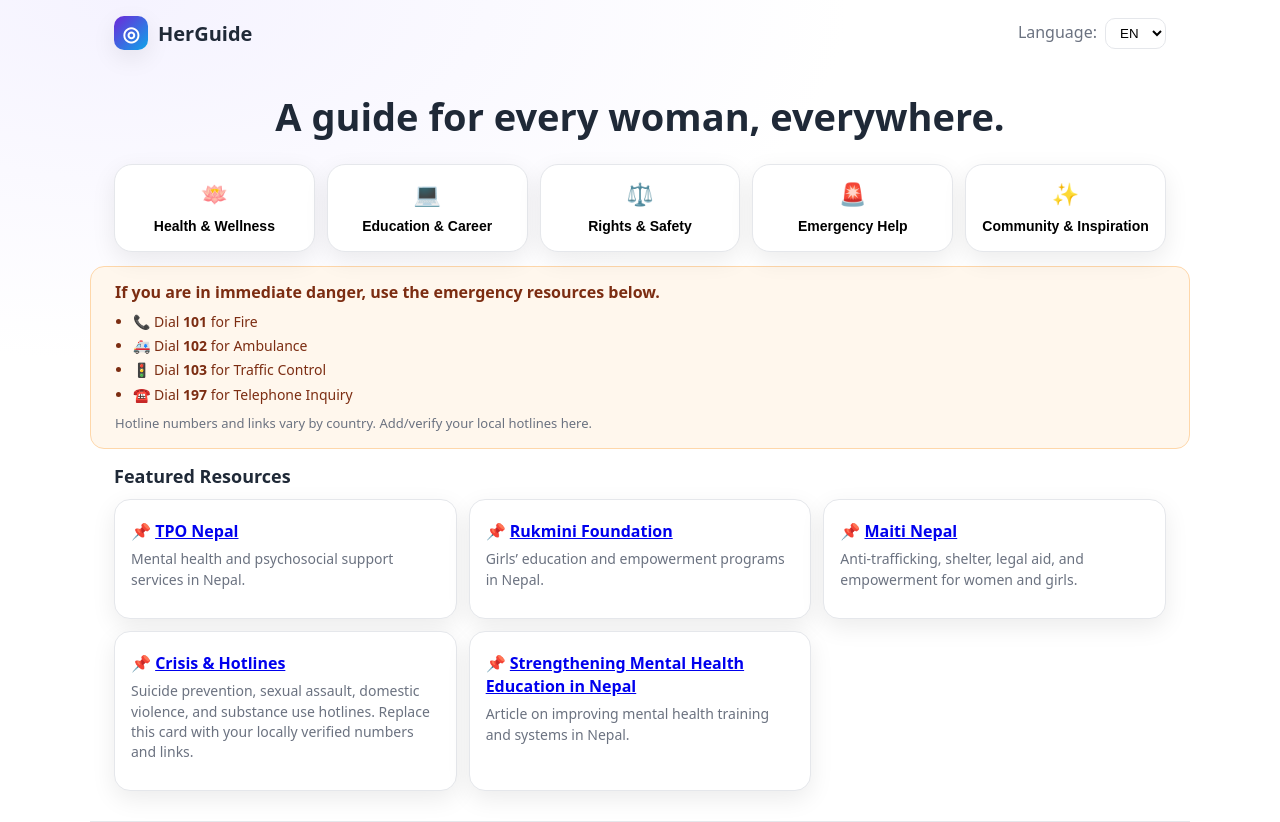
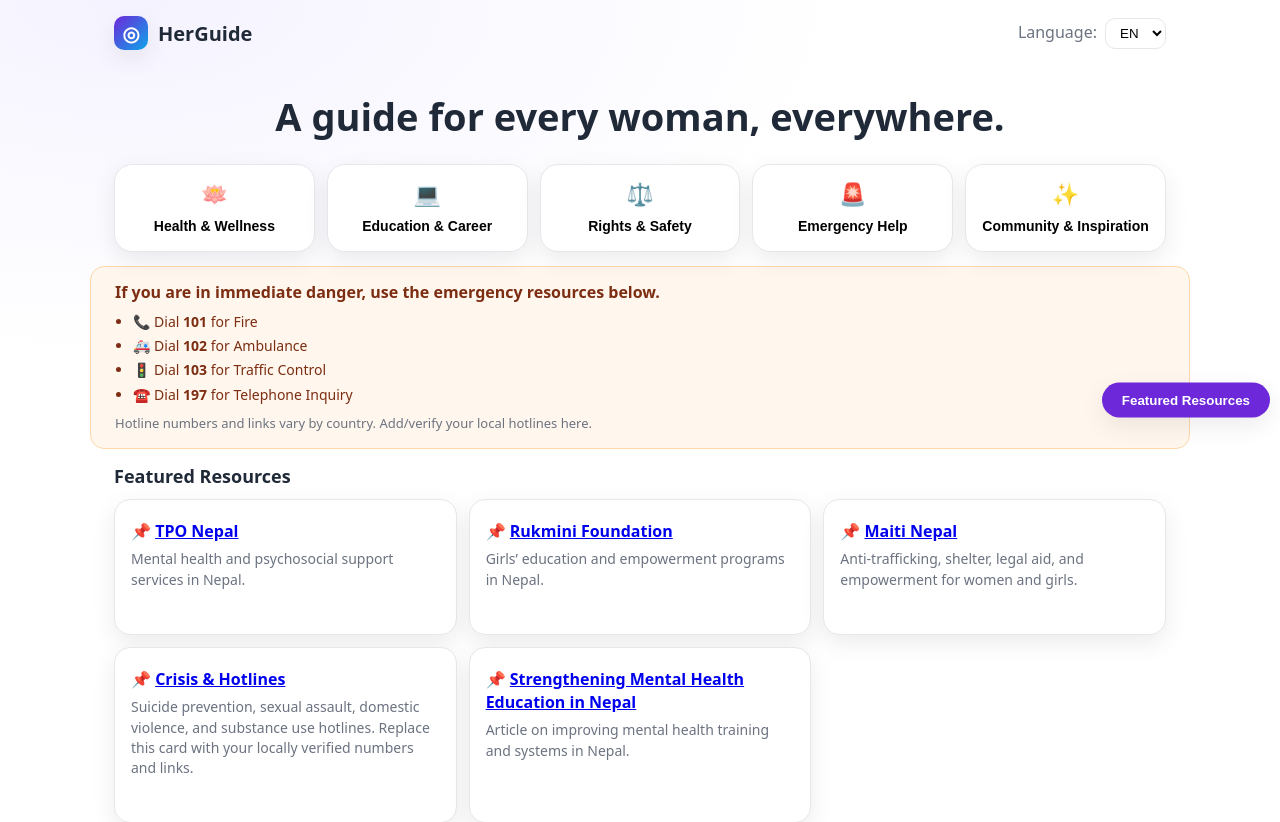
Before and after one commit to BishakaDhamala/NextGenShe, a React (Create React App) app: page / in a window 1280 px wide. Shown: the top 822 px of the page. Built offline with nearby package versions, Linux system fonts and the light colour scheme.

Commit message:
Changing the featured resources FEATURE location and displayment.

```diff
--- a/src/App.css
+++ b/src/App.css
@@ -199,6 +199,7 @@ html, body, #root, .App {
   background: var(--card);
   border-radius: 16px;
   padding: 16px;
+  padding-bottom: 32px;
   box-shadow: var(--shadow);
 }
 .card-badge {
@@ -226,6 +227,16 @@ html, body, #root, .App {
 .card-actions {
   display: flex;
   gap: 8px;
+}
+.card-badge {
+  position: absolute;
+  bottom: 10px;
+  right: 10px;
+  font-size: 15px;
+  letter-spacing: 0;
+  padding: 0;
+  background: transparent;
+  border: none;
 }
 .btn {
   border: 1px solid var(--border);
@@ -269,3 +280,43 @@ html, body, #root, .App {
   color: var(--muted);
   font-size: 13px;
 }
+.feature-btn {
+  position: fixed;
+  top: 50%;
+  right: 10px;
+  transform: translateY(-50%);
+  padding: 10px 20px;
+  background: var(--brand);
+  color: white;
+  border: none;
+  border-radius: 25px;
+  cursor: pointer;
+  box-shadow: var(--shadow);
+  z-index: 10000;
+  font-weight: 600;
+  user-select: none;
+  transition: background-color 0.2s ease;
+}
+.feature-btn:hover,
+.feature-btn:focus {
+  background: var(--brand-2);
+  outline: none;
+}
+
+.featured-panel {
+  position: fixed;
+  top: 10%;
+  right: 50px;
+  width: 500px;
+  height: 80%;
+  overflow-y: auto;
+  background: var(--card);
+  box-shadow: var(--shadow);
+  border-radius: var(--radius);
+  padding: 20px;
+  z-index: 9999;
+}
+
+body.featured-open {
+  overflow: hidden;
+}
--- a/src/App.js
+++ b/src/App.js
@@ -1,9 +1,10 @@
-import React, { useMemo, useState } from "react";
+import React, { useMemo, useState, useEffect } from "react";
 import "./App.css";
 import "./index.css";
 
 function App() {
   const [lang, setLang] = useState("EN");
+  const [showFeatured, setShowFeatured] = useState(false);
   const t = useMemo(() => {
     const EN = {
       siteTitle: "A guide for every woman, everywhere.",
@@ -375,6 +376,7 @@ function App() {
     { key: "community", icon: "✨", label: t.nav.community },
   ];
 
+
   const [activeCat, setActiveCat] = useState(null);
 
   const filtered = useMemo(() => {
@@ -459,6 +461,38 @@ function App() {
           </ul>
         </main>
       )}
+      {showFeatured && (
+        <main
+          className="content featured-panel"
+          role="region"
+          aria-live="polite"
+          aria-label="Featured Resources"
+        >
+          <h2 className="section-title">{t.featuredResources}</h2>
+          <ul className="card-grid">
+            {featured.map(r => (
+              <li key={r.id} className="card">
+                <div className="card-title">
+                  <span aria-hidden="true">{r.logo ?? "📌"}</span>{" "}
+                  <a href={r.url} target="_blank" rel="noopener noreferrer">{r.name}</a>
+                </div>
+                <p className="card-desc">{r.description}</p>
+              </li>
+            ))}
+          </ul>
+        </main>
+      )}
+
+      <button
+        className="feature-btn"
+        aria-expanded={showFeatured}
+        onClick={() => setShowFeatured(prev => !prev)}
+        aria-label="Toggle featured resources"
+        type="button"
+      >
+        {t.featuredResources}
+      </button>
+
       <footer className="site-footer" aria-label="Footer">
         <nav>
           <a href="/about">{t.footer.about}</a>
```
